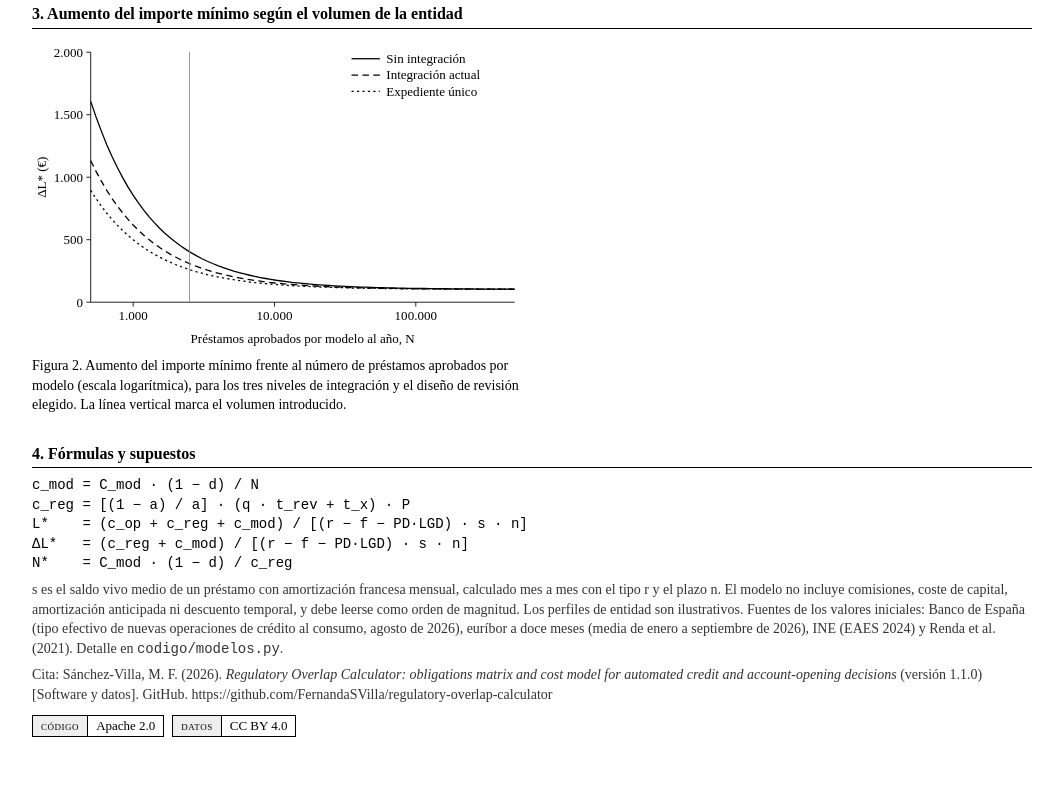
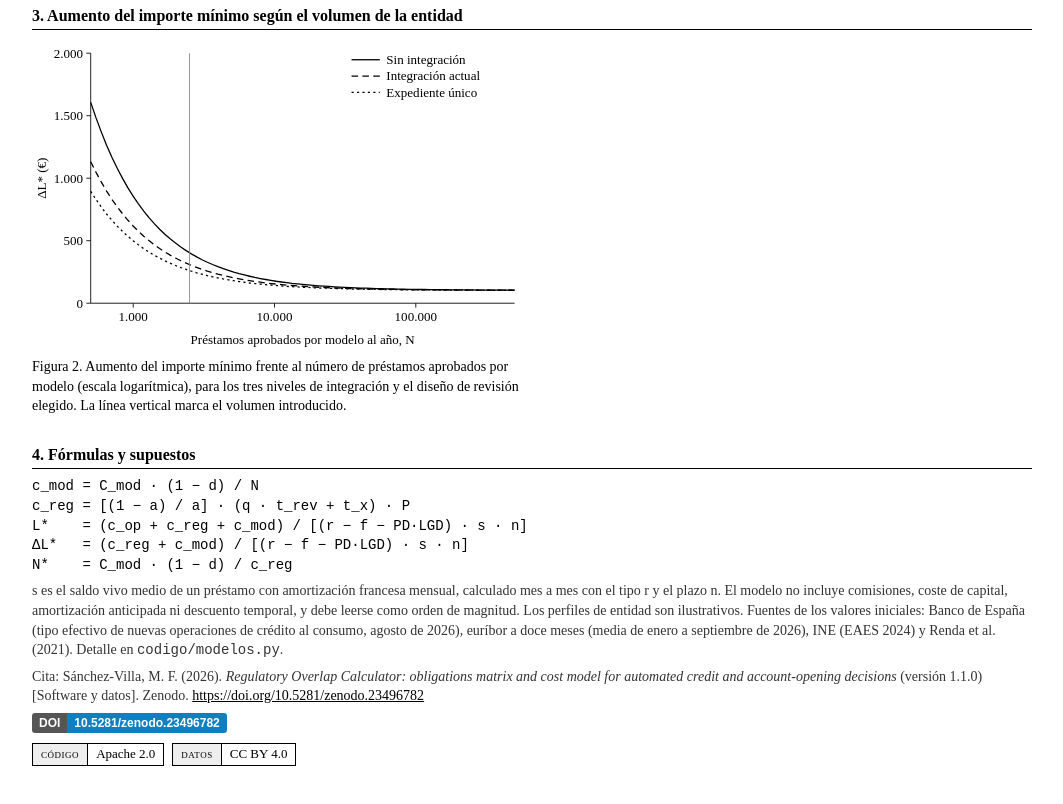
Before and after one commit to FernandaSVilla/regulatory-overlap-calculator, a plain HTML site: page calculadora/index.html in a window 1280 px wide. Shown: the part 898-1702 px from the top of the page, without its empty margins (108-1171 px from the left). Before the commit the page ends 1675 px from the top, so only its background shows below. Drawn offline with Linux system fonts and the light colour scheme.

Commit message:
Add files via upload

```diff
--- a/calculadora/index.html
+++ b/calculadora/index.html
@@ -94,7 +94,8 @@ L*    = (c_op + c_reg + c_mod) / [(r − f − PD·LGD) · s · n]
 ΔL*   = (c_reg + c_mod) / [(r − f − PD·LGD) · s · n]
 N*    = C_mod · (1 − d) / c_reg</div>
 <p class="note">s es el saldo vivo medio de un préstamo con amortización francesa mensual, calculado mes a mes con el tipo r y el plazo n. El modelo no incluye comisiones, coste de capital, amortización anticipada ni descuento temporal, y debe leerse como orden de magnitud. Los perfiles de entidad son ilustrativos. Fuentes de los valores iniciales: Banco de España (tipo efectivo de nuevas operaciones de crédito al consumo, agosto de 2026), euríbor a doce meses (media de enero a septiembre de 2026), INE (EAES 2024) y Renda et al. (2021). Detalle en <code>codigo/modelos.py</code>.</p>
-<p class="note">Cita: Sánchez-Villa, M. F. (2026). <i>Regulatory Overlap Calculator: obligations matrix and cost model for automated credit and account-opening decisions</i> (versión 1.1.0) [Software y datos]. GitHub. https://github.com/FernandaSVilla/regulatory-overlap-calculator</p>
+<p class="note">Cita: Sánchez-Villa, M. F. (2026). <i>Regulatory Overlap Calculator: obligations matrix and cost model for automated credit and account-opening decisions</i> (versión 1.1.0) [Software y datos]. Zenodo. <a href="https://doi.org/10.5281/zenodo.23496782" style="color:#000">https://doi.org/10.5281/zenodo.23496782</a></p>
+<p class="note"><a class="doib" href="https://doi.org/10.5281/zenodo.23496782" target="_blank" rel="noopener" title="DOI"><span>DOI</span><span>10.5281/zenodo.23496782</span></a></p>
 
 <p class="lic"><a href="../LICENSE"><span>código</span><span>Apache 2.0</span></a><a href="../LICENSE-DATA"><span>datos</span><span>CC BY 4.0</span></a></p>
 
--- a/calculadora/script.js
+++ b/calculadora/script.js
@@ -1,5 +1,5 @@
 "use strict";
-var DOI = ""; // escribir aquí el DOI de Zenodo, p. ej. "10.5281/zenodo.1234567"
+var DOI = "10.5281/zenodo.23496782"; // DOI de Zenodo de la versión 1.1.0
 
 var BASE = { r: 7.16, f: 2.72, pdlgd: 2, n: 3, cop: 150, a: 60, q: 10, trev: 0.5, tx: 0.1, P: 40, Cmod: 29277, N: 2500, d: 6 / 19 };
 var IDS = ["r", "f", "pdlgd", "n", "cop", "a", "q", "trev", "tx", "P", "Cmod", "N", "d"];
@@ -193,5 +193,5 @@ $("integ").addEventListener("change", function () {
 });
 IDS.forEach(function (k) { $(k).addEventListener("input", function () { syncSelects(); update(); }); });
 $("reset").addEventListener("click", reset);
-if (DOI) { $("doi").innerHTML = 'DOI: <a href="https://doi.org/' + DOI + '">' + DOI + '</a>'; }
+if (DOI) { $("doi").innerHTML = '<a class="doib" href="https://doi.org/' + DOI + '" target="_blank" rel="noopener" title="DOI"><span>DOI</span><span>' + DOI + '</span></a>'; }
 reset();
--- a/calculadora/style.css
+++ b/calculadora/style.css
@@ -49,3 +49,5 @@ table.out.big tr.key td { font-size: 17px; }
 .lic a { display: inline-flex; align-items: stretch; border: 1px solid #000; font-size: 13px; line-height: 1.6; text-decoration: none; color: #000; }
 .lic a span { padding: 0 8px; }
 .lic a span:first-child { background: #eee; border-right: 1px solid #000; font-variant: small-caps; letter-spacing: .04em; }
+
+.doib{display:inline-flex;align-items:stretch;border-radius:3px;overflow:hidden;font:600 12px/1.7 Arial,Helvetica,sans-serif;text-decoration:none;vertical-align:middle}.doib span{padding:0 7px}.doib span:first-child{background:#555;color:#fff}.doib span:last-child{background:#0e7fc0;color:#fff}.doib:hover{opacity:.85}
```
Also changed, not shown: 2 other files.
